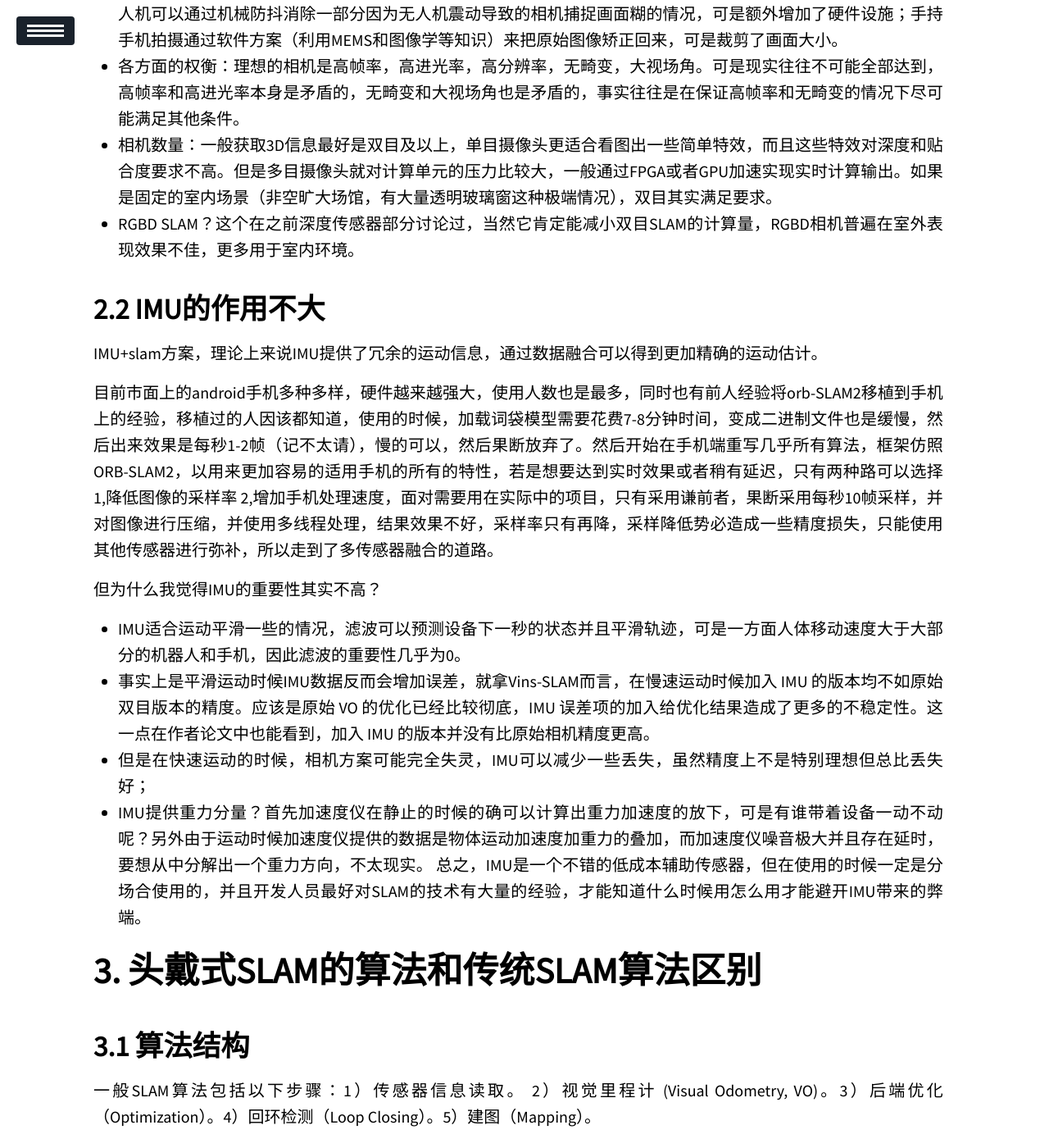
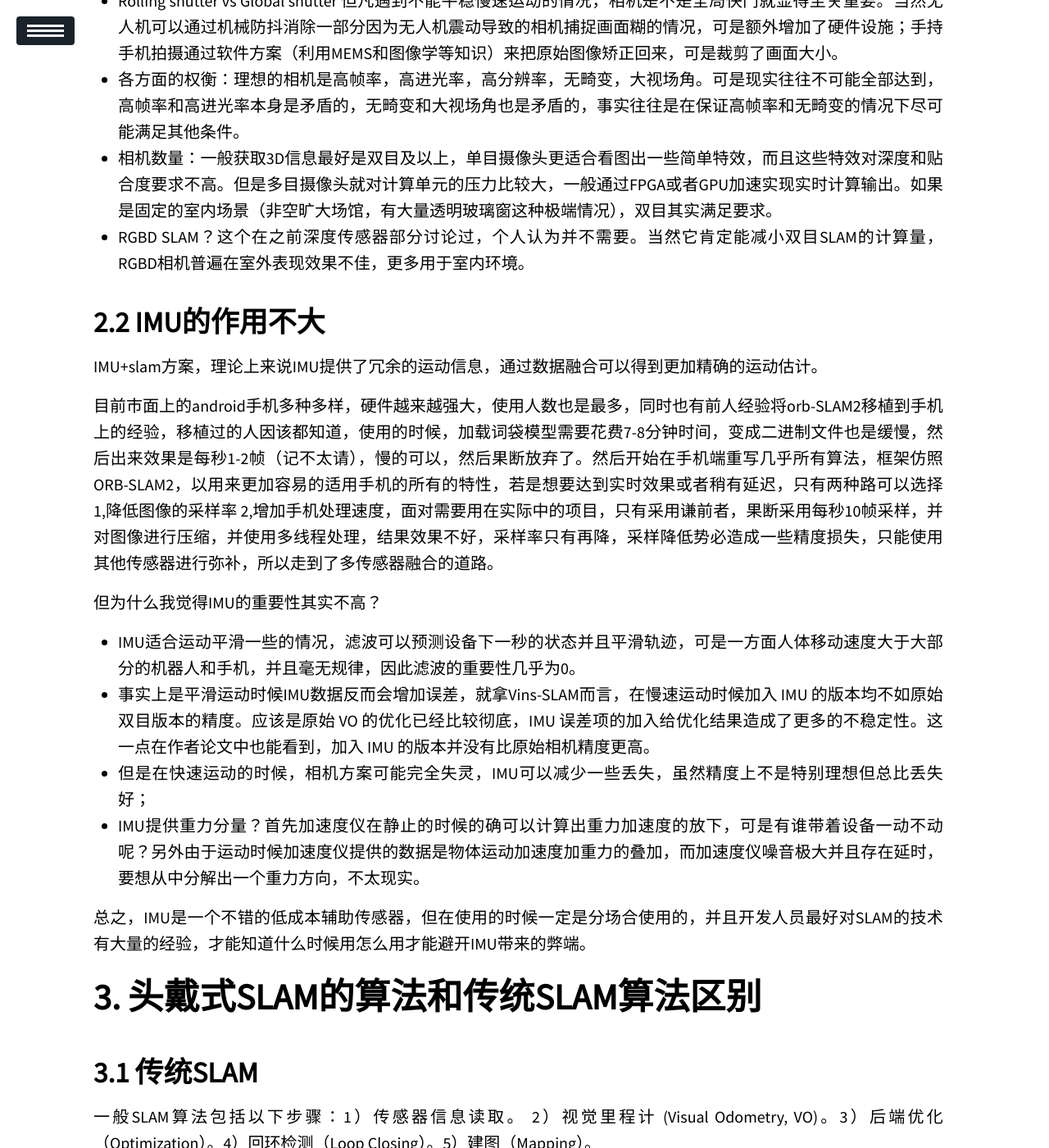
Before and after one commit to Hummmm/hummmm.github.io, a Jekyll site: the page built from _posts/2020-03-01-Mobile-MR/2020-03-01-Mobile-MR.md, in a window 1280 px wide and 1400 px high, scrolled down 1935 px. Shown: the whole window at 82% size. Built offline with Jekyll 4.4.1, drawn with Linux system fonts in a browser that asks for light colours; our own code applies the rules of GitHub Pages for plain Markdown files; a script that is not in the unit is left out; some of the changed text lies outside the part shown.

Commit message:
Update 2020-03-01-Mobile-MR.md

```diff
--- a/_posts/2020-03-01-Mobile-MR/2020-03-01-Mobile-MR.md
+++ b/_posts/2020-03-01-Mobile-MR/2020-03-01-Mobile-MR.md
@@ -30,6 +30,7 @@
 - 从游戏的角度，我们非要在没把室内固定场景做稳定的情况下把场景移植到室外不可控环境吗？如果在室内，桌面游戏，贴墙感难道不能通过事先让消费者带着设备转几圈扫描一下获取整个场景深度信息吗？室内场景可控性高一些，这样深度传感器的优势就不明显了。
 - 从商业角度，远程会议的主要功能是增加会议人员之间的互动感，这个需要靠沉浸感，模型真实度（暂时不考虑真实3D人体扫描传输，成本过高，摄像头捕捉表情驱动模型更具有实时性）一起完成，人之间的距离是可以自设的，手势和定位不是核心问题。
 - 从工业角度，指望一个工人在现场记忆好几个3D手势，而且还必须把手放在眼前才能检测到？那还不如直接给他们一个控制器手柄，拿到的时候就能马上适应。
+
 所以，从商业落地的角度看，除了给开发人员的旗舰版需要深度传感器，大部分真的没必要。市场的产品是需要不断试水的，每一代在前一代的基础上优化增加功能，但前提是每一代产品功能稳定。
 
 # 传感器注意事项？
@@ -39,7 +40,7 @@
 但凡遇到不能平稳慢速运动的情况，相机是不是全局快门就显得至关重要。当然无人机可以通过机械防抖消除一部分因为无人机震动导致的相机捕捉画面糊的情况，可是额外增加了硬件设施；手持手机拍摄通过软件方案（利用MEMS和图像学等知识）来把原始图像矫正回来，可是裁剪了画面大小。
 - 各方面的权衡：理想的相机是高帧率，高进光率，高分辨率，无畸变，大视场角。可是现实往往不可能全部达到，高帧率和高进光率本身是矛盾的，无畸变和大视场角也是矛盾的，事实往往是在保证高帧率和无畸变的情况下尽可能满足其他条件。
 - 相机数量：一般获取3D信息最好是双目及以上，单目摄像头更适合看图出一些简单特效，而且这些特效对深度和贴合度要求不高。但是多目摄像头就对计算单元的压力比较大，一般通过FPGA或者GPU加速实现实时计算输出。如果是固定的室内场景（非空旷大场馆，有大量透明玻璃窗这种极端情况），双目其实满足要求。
-- RGBD SLAM？这个在之前深度传感器部分讨论过，当然它肯定能减小双目SLAM的计算量，RGBD相机普遍在室外表现效果不佳，更多用于室内环境。
+- RGBD SLAM？这个在之前深度传感器部分讨论过，个人认为并不需要。当然它肯定能减小双目SLAM的计算量，RGBD相机普遍在室外表现效果不佳，更多用于室内环境。
 
 ## IMU的作用不大
 IMU+slam方案，理论上来说IMU提供了冗余的运动信息，通过数据融合可以得到更加精确的运动估计。
@@ -47,18 +48,19 @@
 目前市面上的android手机多种多样，硬件越来越强大，使用人数也是最多，同时也有前人经验将orb-SLAM2移植到手机上的经验，移植过的人因该都知道，使用的时候，加载词袋模型需要花费7-8分钟时间，变成二进制文件也是缓慢，然后出来效果是每秒1-2帧（记不太请），慢的可以，然后果断放弃了。然后开始在手机端重写几乎所有算法，框架仿照ORB-SLAM2，以用来更加容易的适用手机的所有的特性，若是想要达到实时效果或者稍有延迟，只有两种路可以选择 1,降低图像的采样率 2,增加手机处理速度，面对需要用在实际中的项目，只有采用谦前者，果断采用每秒10帧采样，并对图像进行压缩，并使用多线程处理，结果效果不好，采样率只有再降，采样降低势必造成一些精度损失，只能使用其他传感器进行弥补，所以走到了多传感器融合的道路。
 
 但为什么我觉得IMU的重要性其实不高？
-- IMU适合运动平滑一些的情况，滤波可以预测设备下一秒的状态并且平滑轨迹，可是一方面人体移动速度大于大部分的机器人和手机，因此滤波的重要性几乎为0。
+- IMU适合运动平滑一些的情况，滤波可以预测设备下一秒的状态并且平滑轨迹，可是一方面人体移动速度大于大部分的机器人和手机，并且毫无规律，因此滤波的重要性几乎为0。
 - 事实上是平滑运动时候IMU数据反而会增加误差，就拿Vins-SLAM而言，在慢速运动时候加入 IMU 的版本均不如原始双目版本的精度。应该是原始 VO 的优化已经比较彻底，IMU 误差项的加入给优化结果造成了更多的不稳定性。这一点在作者论文中也能看到，加入 IMU 的版本并没有比原始相机精度更高。
 - 但是在快速运动的时候，相机方案可能完全失灵，IMU可以减少一些丢失，虽然精度上不是特别理想但总比丢失好；
 - IMU提供重力分量？首先加速度仪在静止的时候的确可以计算出重力加速度的放下，可是有谁带着设备一动不动呢？另外由于运动时候加速度仪提供的数据是物体运动加速度加重力的叠加，而加速度仪噪音极大并且存在延时，要想从中分解出一个重力方向，不太现实。
+
 总之，IMU是一个不错的低成本辅助传感器，但在使用的时候一定是分场合使用的，并且开发人员最好对SLAM的技术有大量的经验，才能知道什么时候用怎么用才能避开IMU带来的弊端。
 
 # 头戴式SLAM的算法和传统SLAM算法区别
-## 算法结构
+## 传统SLAM
 一般SLAM算法包括以下步骤：1）传感器信息读取。 2）视觉里程计 (Visual Odometry, VO)。3）后端优化（Optimization）。4）回环检测（Loop Closing）。5）建图（Mapping）。
 
 假如同时运行以上五个算法，势必对处理单元造成压力，然而在头戴式MR设备上我们其实只需要选择1，2和3步骤就可以，有时候3也没必要。
-
+## 头戴式SLAM
 这里的原因我们从SLAM最初的动机开始聊起，SLAM一开始是辅助机器人在位置环境里建图并且定位的，可是人类生活在一个完全已知的环境，我们完全可以先把已知的环境数据输入设备让机器记住这个有尺度的地图，这个就相当于提前完成建图和回环检测步骤。
 
 再谈步骤3，我们需要思考设备应用场景。假如是局部位置出现特效然后一闪而过，接下来随着用户行走，出现的新特效和之前毫无关联，那为什么我们要做后端优化呢？后端优化的步骤只是把不同时刻的轨迹和地图优化，现在地图不需要优化，前后时刻的特效也无关联。当然，如果特效有事件前后的属性，步骤三可以在时间连续性上起到作用。
```
